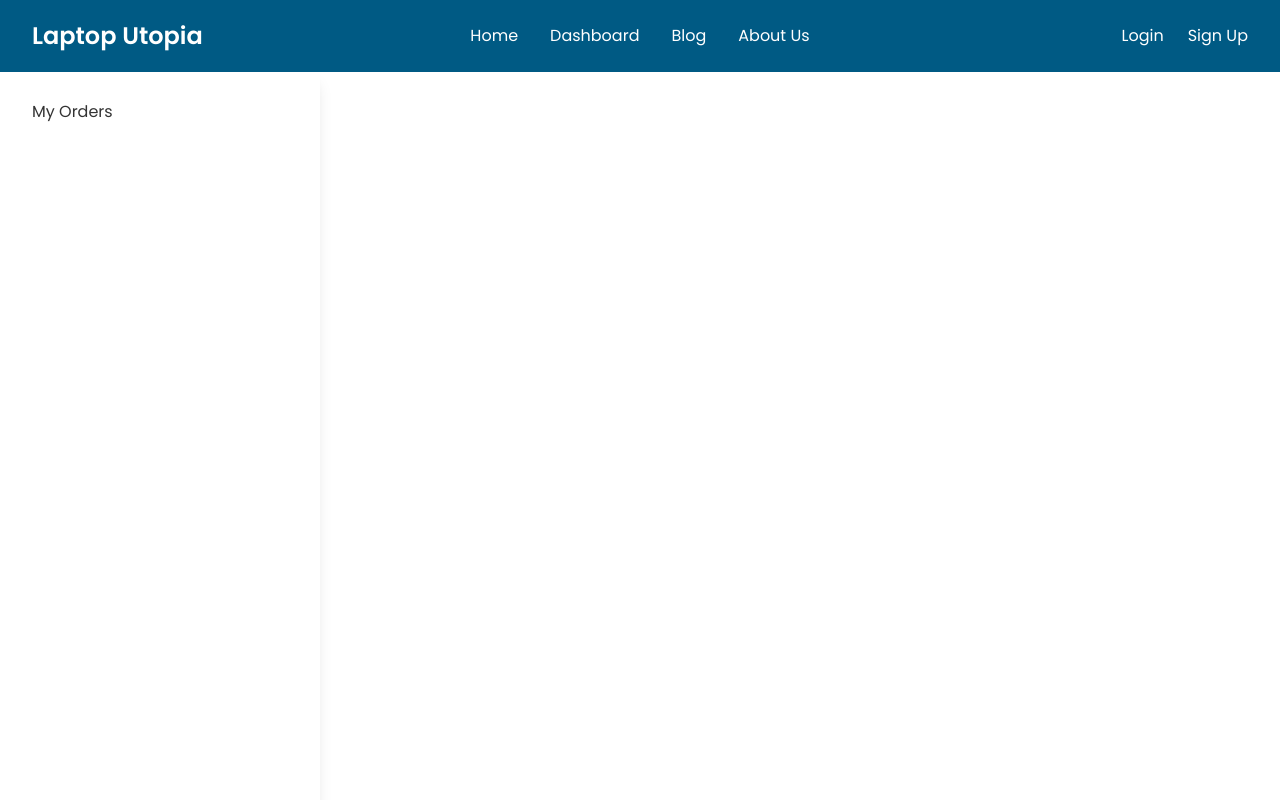
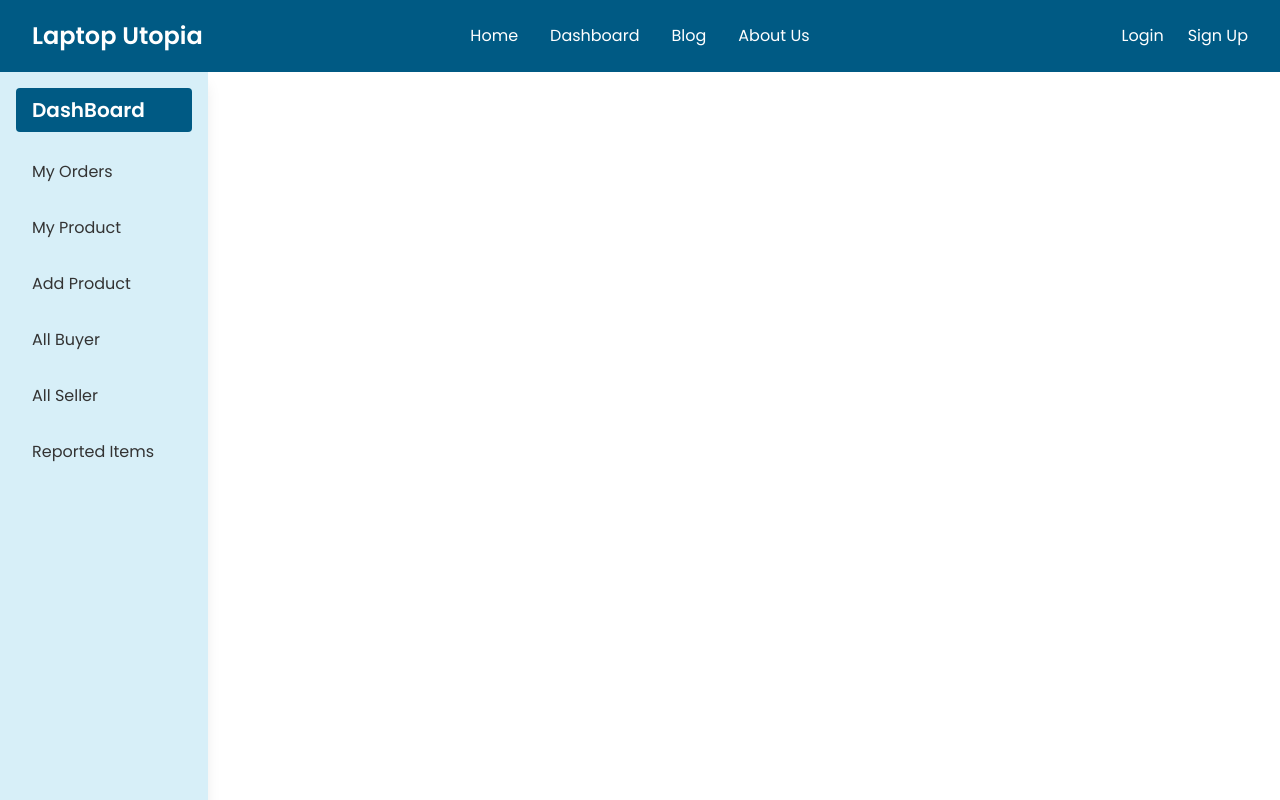
Before and after one commit to RayhanalKavey/used-products-resale-react-mongoDB-clients-side-project-a12, a React (Create React App) app: page /dashboard in a window 1280 px wide. Shown: the top 800 px of the page. Built offline with nearby package versions, Linux system fonts and the light colour scheme; no server answers.

Commit message:
Add all dashboard routes.

```diff
--- a/src/components/Spinner/Spinner.js
+++ b/src/components/Spinner/Spinner.js
@@ -3,9 +3,9 @@ import "./Spinner.module.css";
 
 const Spinner = () => {
   return (
-    <div className="flex justify-center items-center h-full bg-slate-200">
+    <div className="flex justify-center items-center h-full bg-slate-200 py-10">
       <div>
-        <div className="w-8 h-8 relative border-4 border-separate rounded-full animate-spin  mt-5 border-purple-700">
+        <div className="w-8 h-8 relative border-4 border-separate rounded-full animate-spin   border-purple-700">
           {" "}
           <div className="h-4 w-1 absolute left-2 bottom-6 border-4 border-separate rounded-full animate-pulse mt-5 border-purple-700"></div>{" "}
           <div className="h-4 w-1 absolute left-2 -bottom-4 border-4 border-separate rounded-full animate-pulse mt-5 border-purple-700"></div>{" "}
--- a/src/layout/DashboardLayout/DashboardLayout.js
+++ b/src/layout/DashboardLayout/DashboardLayout.js
@@ -1,5 +1,6 @@
 import React from "react";
 import { Link, Outlet } from "react-router-dom";
+import PrimaryHeading from "../../components/PrimaryHeading/PrimaryHeading";
 import useTitle from "../../hooks/useTitle/useTitle";
 import Footer from "../../pages/shared/Footer/Footer";
 import Navbar from "../../pages/shared/Navbar/Navbar";
@@ -22,10 +23,32 @@ const DashboardLayout = () => {
         </div>
         <div className="drawer-side shadow-lg">
           <label htmlFor="dashboard-drawer" className="drawer-overlay"></label>
-          <ul className="menu p-4 w-80 text-base-content">
+          <ul className="menu p-4 w-52  gap-2 text-base-content bg-secondary">
+            <PrimaryHeading
+              customClass={
+                "text-xl font-semibold mb-2 bg-primary px-4 py-2 text-white rounded "
+              }
+            >
+              DashBoard
+            </PrimaryHeading>
             {/* <!-- Sidebar content here --> */}
             <li>
               <Link to={"/dashboard/myOrders"}>My Orders</Link>
+            </li>
+            <li>
+              <Link to={"/dashboard/myProduct"}>My Product</Link>
+            </li>
+            <li>
+              <Link to={"/dashboard/AddProduct"}>Add Product</Link>
+            </li>
+            <li>
+              <Link to={"/dashboard/allBuyer"}>All Buyer</Link>
+            </li>
+            <li>
+              <Link to={"/dashboard/allSeller"}>All Seller</Link>
+            </li>
+            <li>
+              <Link to={"/dashboard/reportedItems"}>Reported Items</Link>
             </li>
           </ul>
         </div>
--- /dev/null
+++ b/src/pages/dashboard/AddProduct/AddProduct.js
@@ -0,0 +1,9 @@
+import React from "react";
+import useTitle from "../../../hooks/useTitle/useTitle";
+
+const AddProduct = () => {
+  useTitle("Add Product");
+  return <div>this is add product</div>;
+};
+
+export default AddProduct;
--- /dev/null
+++ b/src/pages/dashboard/AllBuyer/AllBuyer.js
@@ -0,0 +1,10 @@
+import React from "react";
+import useTitle from "../../../hooks/useTitle/useTitle";
+
+const AllBuyer = () => {
+  useTitle("All Buyer");
+
+  return <div>all buyer</div>;
+};
+
+export default AllBuyer;
--- /dev/null
+++ b/src/pages/dashboard/AllSeller/AllSeller.js
@@ -0,0 +1,10 @@
+import React from "react";
+import useTitle from "../../../hooks/useTitle/useTitle";
+
+const AllSeller = () => {
+  useTitle("All Seller");
+
+  return <div>seller</div>;
+};
+
+export default AllSeller;
--- /dev/null
+++ b/src/pages/dashboard/MyProduct/MyProduct.js
@@ -0,0 +1,10 @@
+import React from "react";
+import useTitle from "../../../hooks/useTitle/useTitle";
+
+const MyProduct = () => {
+  useTitle("Reported Items");
+
+  return <div>this is my product</div>;
+};
+
+export default MyProduct;
--- /dev/null
+++ b/src/pages/dashboard/ReportedItem/ReportedItems.js
@@ -0,0 +1,7 @@
+import React from "react";
+
+const ReportedItems = () => {
+  return <div>reported items</div>;
+};
+
+export default ReportedItems;
--- a/src/pages/home/ProductCategory/Product.js
+++ b/src/pages/home/ProductCategory/Product.js
@@ -1,8 +1,11 @@
 import React from "react";
 import { useLoaderData } from "react-router-dom";
+import useTitle from "../../../hooks/useTitle/useTitle";
 import ProductDetails from "./ProductDetails";
 
 const Product = () => {
+  useTitle("Products");
+
   const data = useLoaderData();
   const products = data?.products;
   // console.log(products);
--- a/src/pages/home/ProductCategory/ProductCategory.js
+++ b/src/pages/home/ProductCategory/ProductCategory.js
@@ -4,9 +4,11 @@ import { Link } from "react-router-dom";
 import PrimaryHeading from "../../../components/PrimaryHeading/PrimaryHeading";
 import SecondaryHeading from "../../../components/SecondaryHeading/SecondaryHeading";
 import Spinner from "../../../components/Spinner/Spinner";
+import useTitle from "../../../hooks/useTitle/useTitle";
 import "./ProductCategory.css";
 
 const ProductCategory = () => {
+  useTitle("Product Category");
   /// --2 get product category data from data base using TanStack query //refetch
   const { data: productCategory, isLoading } = useQuery({
     queryKey: ["productCategory"],
--- a/src/pages/home/ProductCategory/ProductDetails.js
+++ b/src/pages/home/ProductCategory/ProductDetails.js
@@ -1,9 +1,11 @@
 import React, { useState } from "react";
-import { FaLocationArrow, FaPhone, IconName } from "react-icons/fa";
-import SecondaryHeading from "../../../components/SecondaryHeading/SecondaryHeading";
+import { FaLocationArrow, FaPhone } from "react-icons/fa";
+import useTitle from "../../../hooks/useTitle/useTitle";
 import BookingModal from "./BookingModal";
 
 const ProductDetails = ({ productDetails }) => {
+  useTitle("Product Details");
+
   const [clearModal, setClearModal] = useState(true);
   const {
     img,
```
Also changed, not shown: src/pages/home/ProductCategory/BookingModal.js (+0 -8 lines), src/routes/Routes/Routes.js (+16 -1 lines), 1 other file (tests, documents, lock files or other folders).
